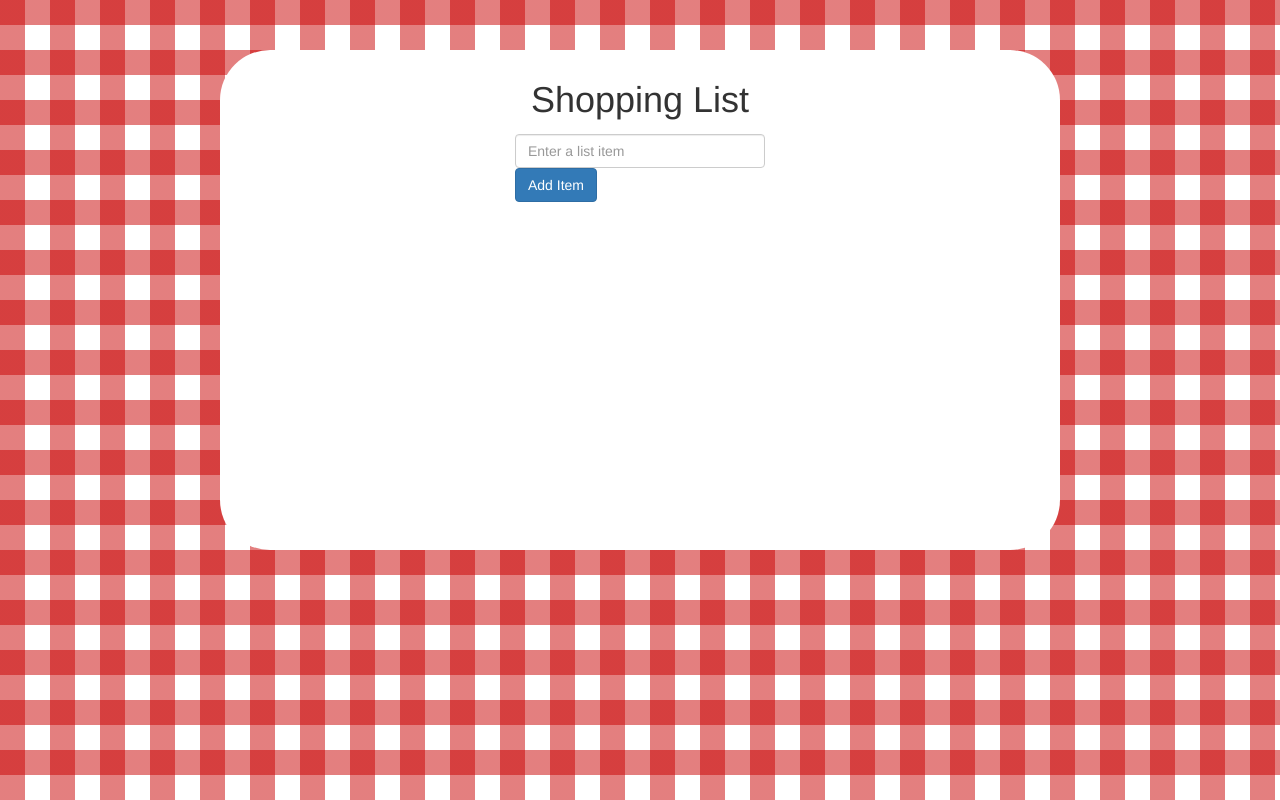
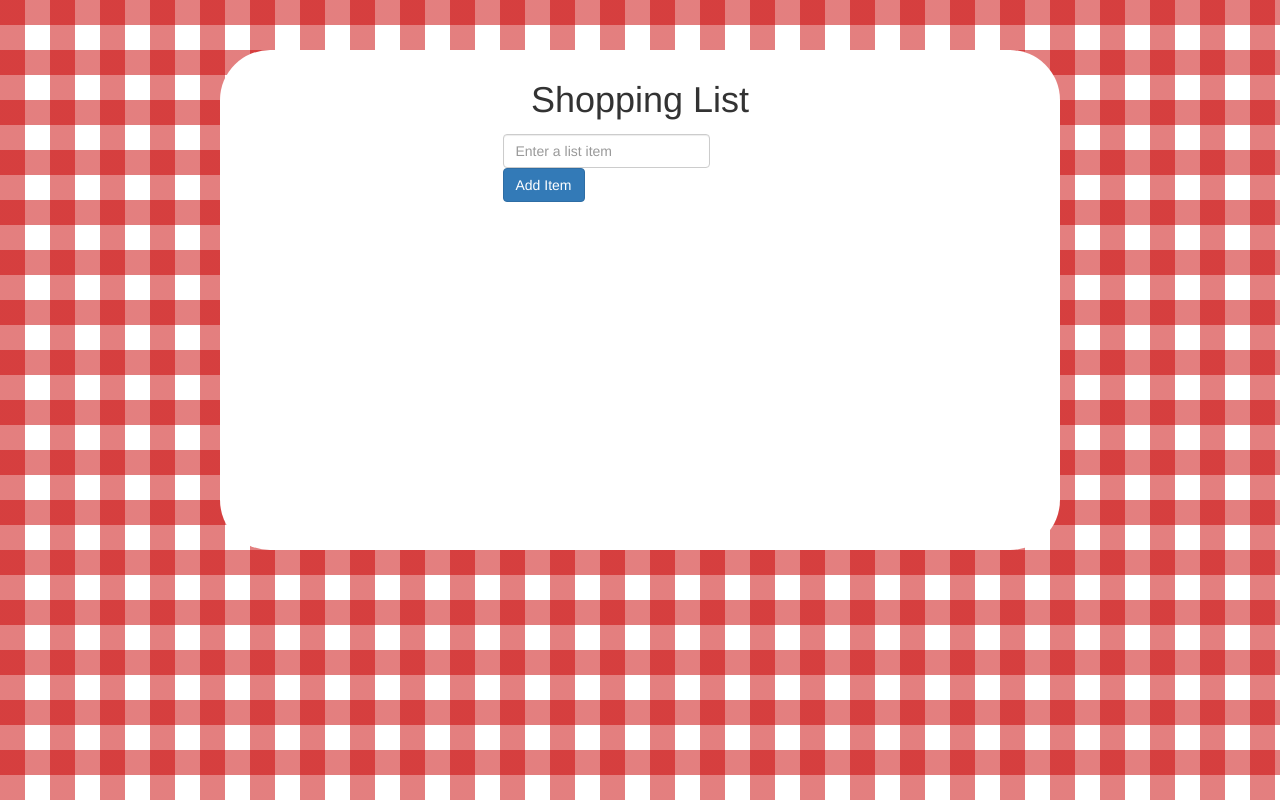
Before and after one commit to bcuz/shopping-list, a website: page index.html in a window 1280 px wide. Drawn offline with nearby package versions, Linux system fonts and the light colour scheme; files that its build step writes are made by us from their sources.

Commit message:
make it sit like it did befo

```diff
--- a/style.scss
+++ b/style.scss
@@ -21,6 +21,11 @@
 
  h1 {
   padding-top: 30px;
+ }
+
+ .form-control {
+  width: auto;
+  display: inline;
  }
 
 body {
@@ -47,7 +52,7 @@ background-size:50px 50px;
  .shopping-list {
   margin-left: auto;
   margin-right: auto;
-  max-width: 250px;
+  max-width: 275px;
   text-align: left;
   margin-top: 1em;
 
```
